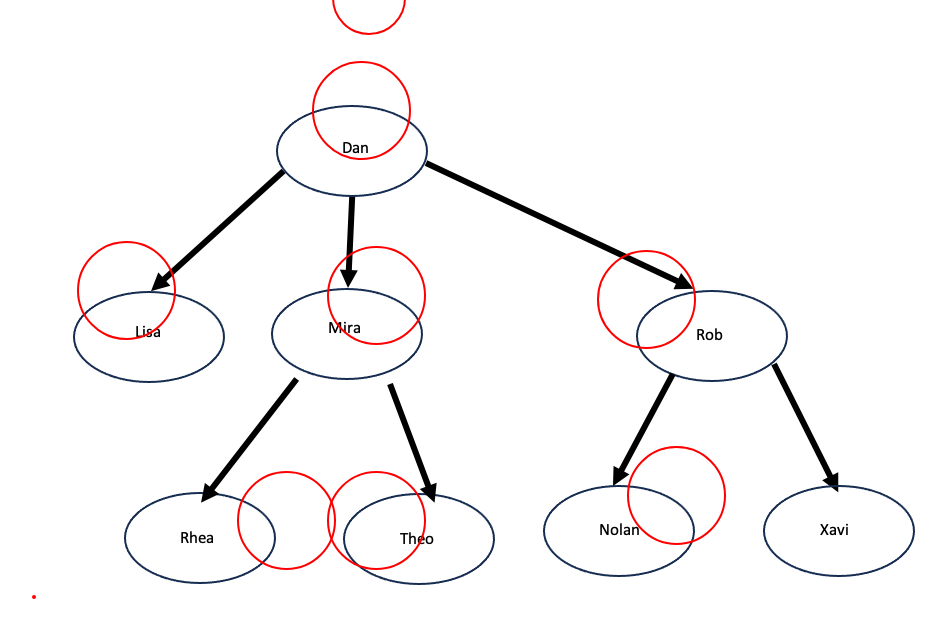
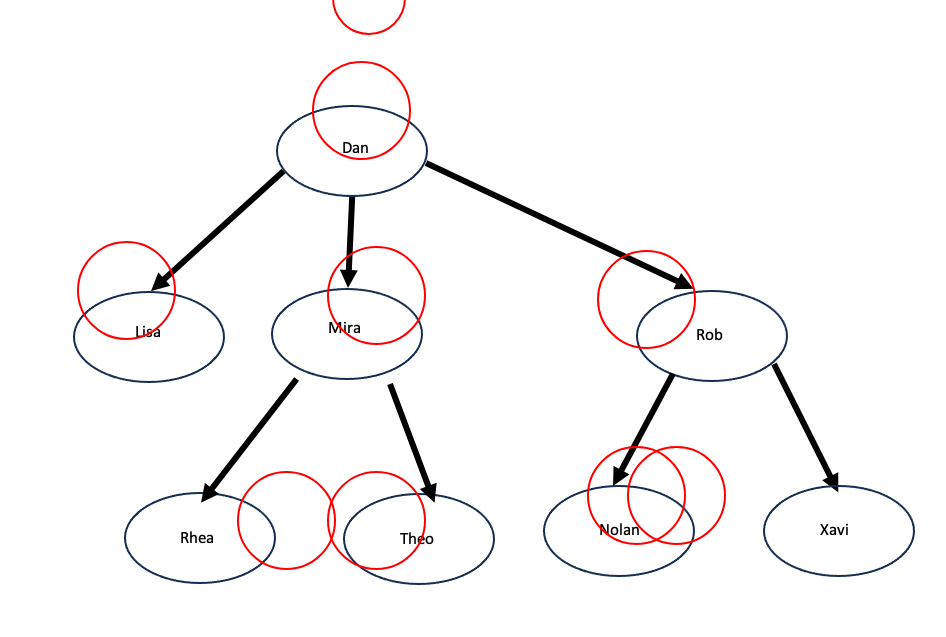
Before and after one commit to rbose4/ATGGSystem_prototype, a plain HTML site: page index1.html in a window 1280 px wide. Shown: the part 59-696 px from the top of the page, without its empty margins (152-1098 px from the left). Drawn offline with Linux system fonts and the light colour scheme.

Commit message:
modified stylesheet to dl-nodes

```diff
--- a/css/style.css
+++ b/css/style.css
@@ -119,7 +119,7 @@ body {
     height: 95px;
 }
 
-#sl2-node3 {
+#dl2-node3 {
     top: 425px;
     left: 555px;
     width: 95px;
```
